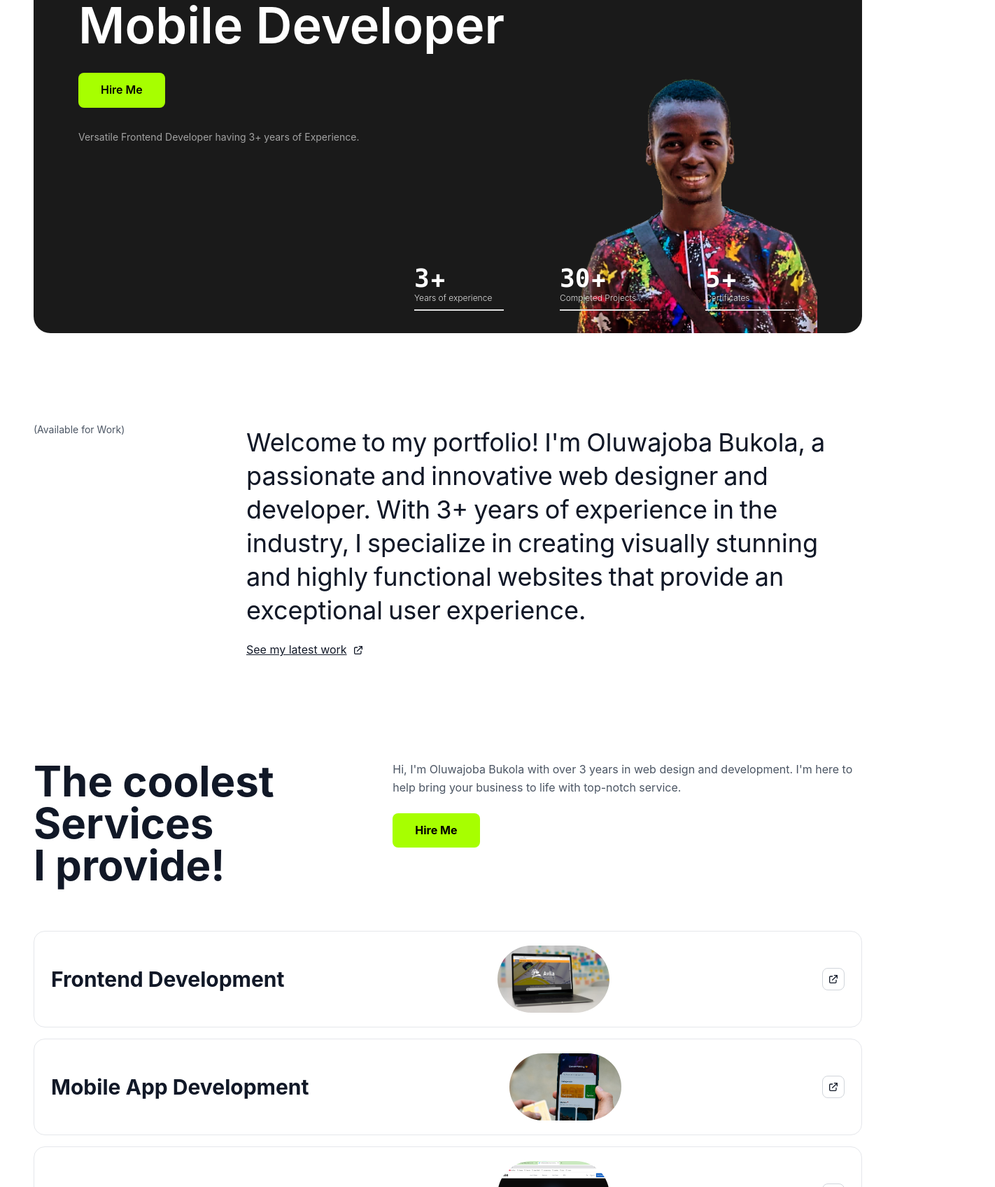
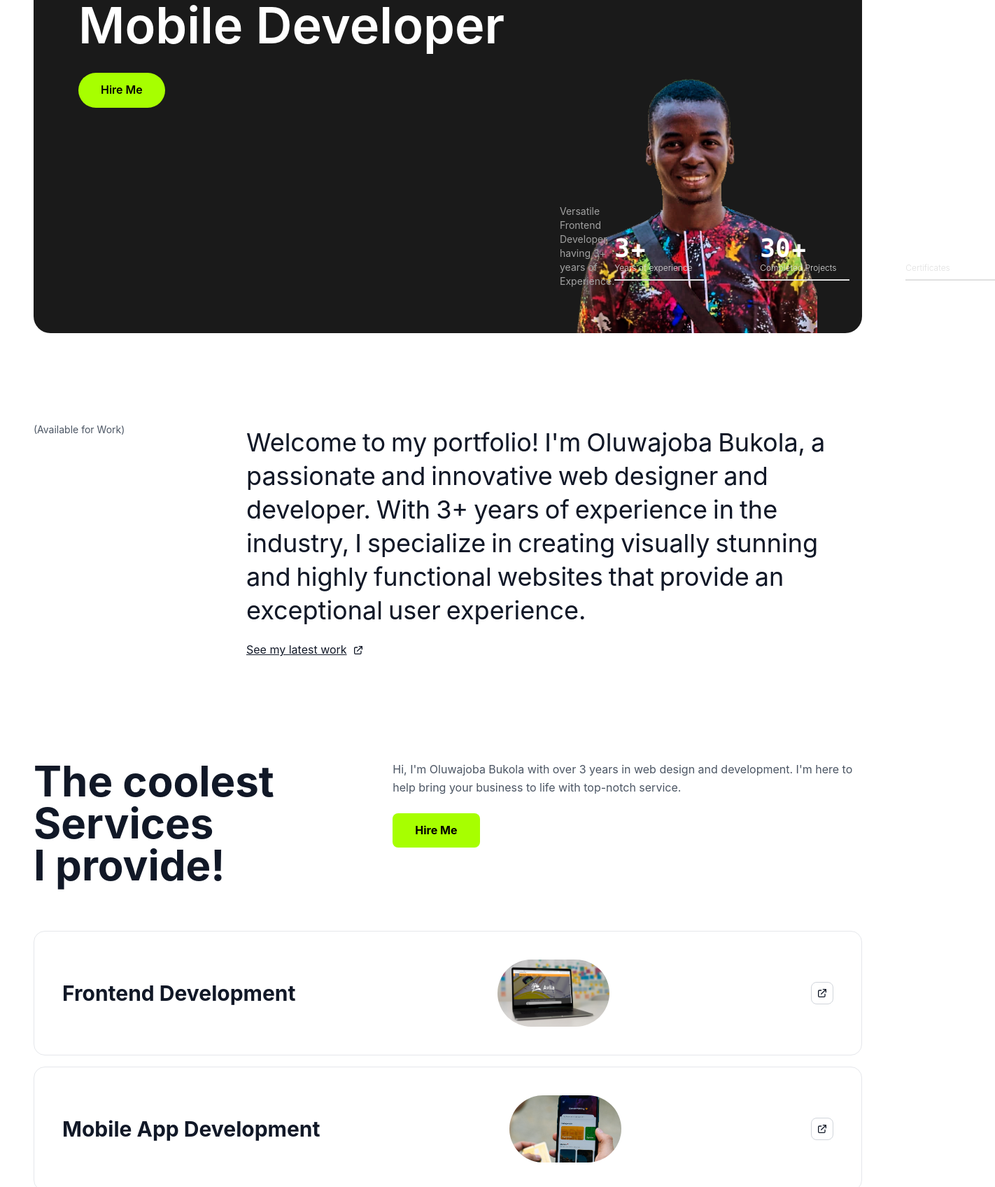
Before and after one commit to Oluwajoba08/portfolio-2.1.0, a React (Vite) app: page / in a window 1280 px wide. Shown: the part 324-2020 px from the top of the page at 70% size, 1422 px wide, since content can reach past the window. Built offline with nearby package versions, Linux system fonts and the light colour scheme; a web font is replaced by a local one.

Commit message:
added mindvolta review

```diff
--- a/src/components/Home.jsx
+++ b/src/components/Home.jsx
@@ -33,14 +33,11 @@ const Home = () => {
                 </motion.h1>
 
                 <motion.div initial={{ opacity: 0 }} animate={{ opacity: 1 }} transition={{ delay: 0.5 }} className="mb-8">
-                  <button className="bg-lime-accent text-black px-8 py-3 rounded-lg font-semibold hover:bg-[#8FE000] transition-all duration-300" whileHover={{ scale: 1.05 }} whileTap={{ scale: 0.95 }}>
+                  <button className="bg-lime-accent text-black px-8 py-3 rounded-full font-semibold hover:bg-[#8FE000] transition-all duration-300" whileHover={{ scale: 1.05 }} whileTap={{ scale: 0.95 }}>
                     Hire Me
                   </button>
                 </motion.div>
               </motion.div>
-              <motion.p className="hidden sm:flex text-neutral-400 mb-8 max-w-md leading-relaxed text-xs sm:text-sm text-center sm:text-left" initial={{ opacity: 0 }} animate={{ opacity: 1 }} transition={{ delay: 0.6 }}>
-                Versatile Frontend Developer having 3+ years of Experience.
-              </motion.p>
             </motion.div>
 
             {/* Right Profile Image with Overlays */}
@@ -54,7 +51,10 @@ const Home = () => {
               </div>
 
               {/* Stats Overlay - Bottom Right */}
-              <motion.div initial={{ opacity: 0, y: 20 }} animate={{ opacity: 1, y: 0 }} transition={{ delay: 1 }} className="absolute bottom-4 right-4 p-4">
+              <motion.div initial={{ opacity: 0, y: 20 }} animate={{ opacity: 1, y: 0 }} transition={{ delay: 1 }} className="absolute bottom-4 left-0 right-0 p-4 flex justify-between items-center">
+                <motion.p className="text-neutral-400 mb-8 max-w-md leading-relaxed text-xs sm:text-sm text-center sm:text-left " initial={{ opacity: 0 }} animate={{ opacity: 1 }} transition={{ delay: 0.6 }}>
+                  Versatile Frontend Developer having 3+ years of Experience.
+                </motion.p>
                 <div className="flex sm:gap-20 gap-10">
                   <div className="flex flex-col">
                     <Counter number={3} styleText="text-2xl sm:text-4xl font-bold text-white" />
--- a/src/components/Services.jsx
+++ b/src/components/Services.jsx
@@ -79,7 +79,7 @@ const Services = () => {
             <motion.div
               layout
               key={service.id}
-              className={`rounded-2xl border border-gray-200 relative overflow-hidden transition-all duration-300 ${hoveredId === service.id ? "p-8 lg:p-12" : "px-5 py-5 lg:px-6 lg:py-5"}`}
+              className={`rounded-2xl border border-gray-200 relative overflow-hidden transition-all duration-300 ${hoveredId === service.id ? "p-8 lg:p-12" : "p-6 lg:p-10"}`}
               initial={{ opacity: 0, y: 30 }}
               whileInView={{ opacity: 1, y: 0 }}
               viewport={{ once: true }}
--- a/src/components/Testimonials.tsx
+++ b/src/components/Testimonials.tsx
@@ -33,15 +33,16 @@ const testimonials = [
     image: "/chess-king.jpg",
     tags: ["UI/UX", "Design"],
   },
-  // {
-  //   id: 3,
-  //   quote: "Outstanding work on our website redesign. The attention to detail and creative approach really impressed us.",
-  //   author: "John Hone ",
-  //   authorImage: "/oluwajoba-image.png",
-  //   role: "Client",
-  //   image: "/invofi-home-screen.jpg",
-  //   tags: ["Graphic", "Design"],
-  // },
+  {
+    id: 4,
+    quote:
+      "He is good at what he does. He helped integrate a MySQL database to my club's website. And the backend has been working seamlessly.",
+    author: "Emmanuel Oni",
+    authorImage: "/avatar.jpg",
+    role: "CEO, Mindvolta",
+    image: "/man-on-laptop.jpg",
+    tags: ["Mindset", "Psychology"],
+  },
 ]
 
 const Testimonials = () => {
```
Also changed, not shown: public/avatar.jpg (added), public/man-on-laptop.jpg (added).
